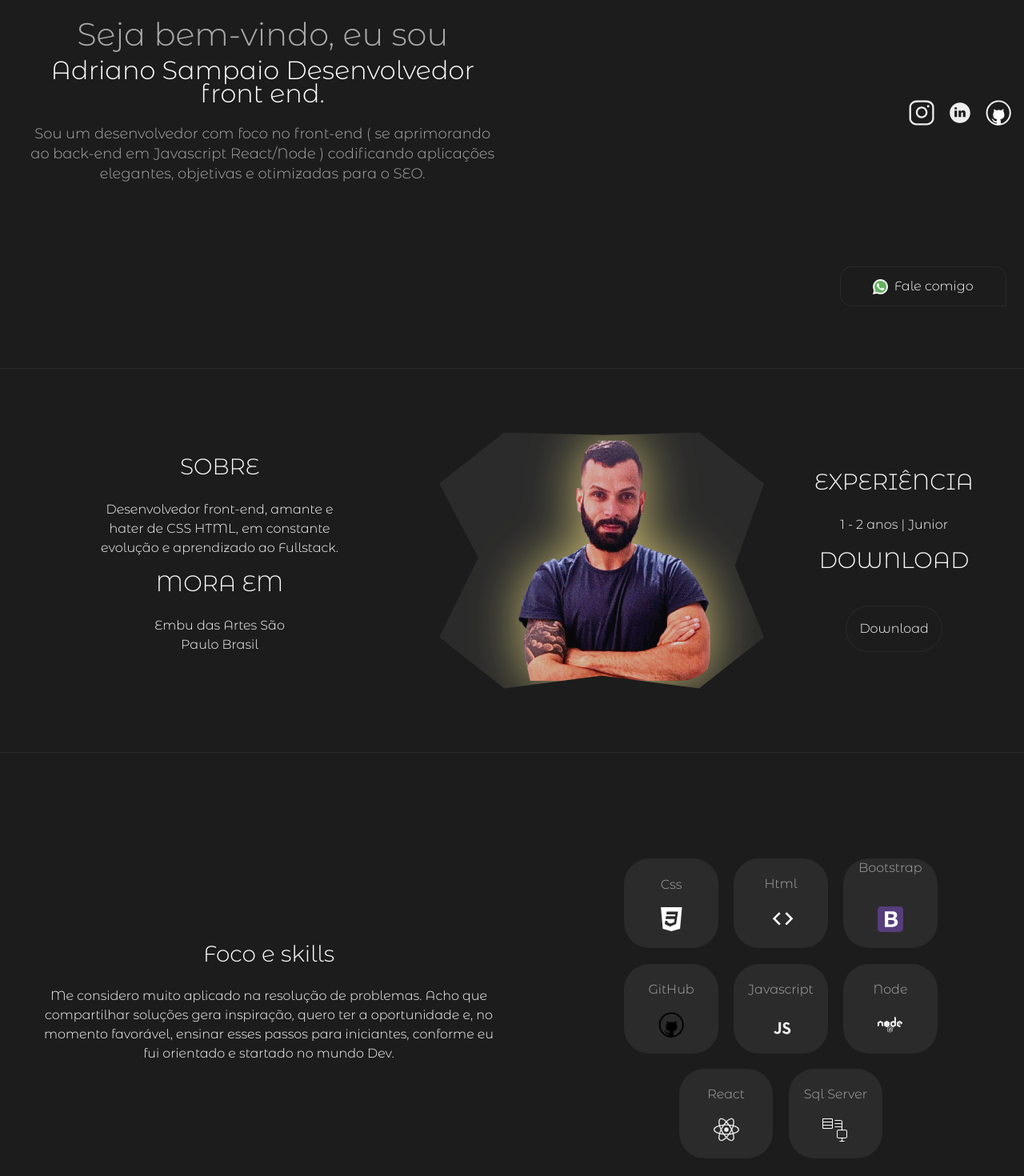
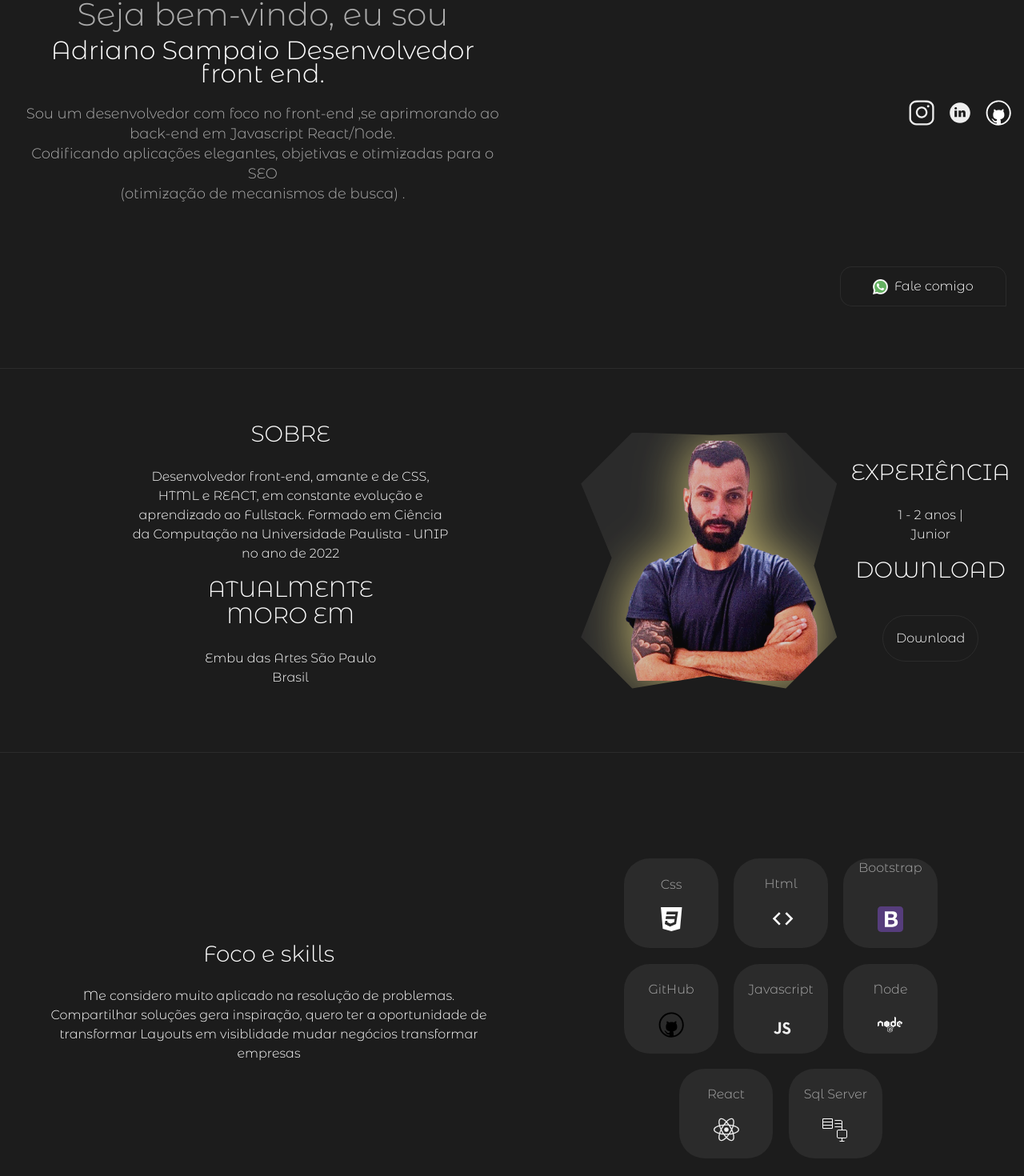
Before and after one commit to adrianodisam/NovoPortifolio, a React (Create React App) app: page / in a window 1280 px wide. Shown: the part 179-1649 px from the top of the page at 80% size. Built offline with nearby package versions, Linux system fonts and the light colour scheme.

Commit message:
textos das sectons

```diff
--- a/src/componentes/Banner/Banner.js
+++ b/src/componentes/Banner/Banner.js
@@ -7,9 +7,10 @@ const Banner = () => {
       <h1>Seja bem-vindo, eu sou</h1>
       <h2>Adriano Sampaio Desenvolvedor front end.</h2>
       <p>
-        Sou um desenvolvedor com foco no front-end ( se aprimorando ao back-end
-        em Javascript React/Node ) codificando aplicações elegantes, objetivas e
-        otimizadas para o SEO.
+        Sou um desenvolvedor com foco no front-end ,se aprimorando ao back-end
+        em Javascript React/Node. <br />
+        Codificando aplicações elegantes, objetivas e otimizadas para o SEO{' '}
+        <br /> (otimização de mecanismos de busca) .
       </p>
     </div>
   );
--- a/src/componentes/Habilidades/Habilidades.js
+++ b/src/componentes/Habilidades/Habilidades.js
@@ -9,10 +9,8 @@ const Habilidades = () => {
       <Skills
         tamanho="45%"
         titulo="Foco e skills"
-        texto="Me considero muito aplicado na resolução de problemas. Acho que
-        compartilhar soluções gera inspiração, quero ter a oportunidade e, no
-        momento favorável, ensinar esses passos para iniciantes, conforme eu fui
-        orientado e startado no mundo Dev."
+        texto="Me considero muito aplicado na resolução de problemas.
+        Compartilhar soluções gera inspiração, quero ter a oportunidade de transformar Layouts em visiblidade mudar negócios transformar empresas"
       />
       <CaixaTecnologias />
     </div>
--- a/src/componentes/Habilidades/Habilidades.module.css
+++ b/src/componentes/Habilidades/Habilidades.module.css
@@ -7,9 +7,6 @@
   background-color: var(--CorFundo);
   border-bottom: 1px solid var(--CorBorda);
 }
-.Container h1 {
-  color: var(--CorTexto);
-}
 
 @media only screen and (max-width: 1024px) {
   .Container {
--- a/src/componentes/TextoSobre/TextoSobre.js
+++ b/src/componentes/TextoSobre/TextoSobre.js
@@ -9,11 +9,12 @@ const TextoSobre = () => {
       <Skills
         tamanho="55%"
         titulo="SOBRE"
-        texto="Desenvolvedor front-end, amante e hater de CSS HTML, em constante evolução e aprendizado ao Fullstack."
+        texto="Desenvolvedor front-end, amante e de CSS, HTML e REACT, em constante evolução e aprendizado ao Fullstack.
+        Formado em Ciência da Computação na Universidade Paulista - UNIP no ano de 2022"
       />
       <Skills
         tamanho="35%"
-        titulo="MORA EM"
+        titulo="ATUALMENTE MORO EM"
         texto="Embu das Artes São Paulo Brasil"
       />
     </div>
```
